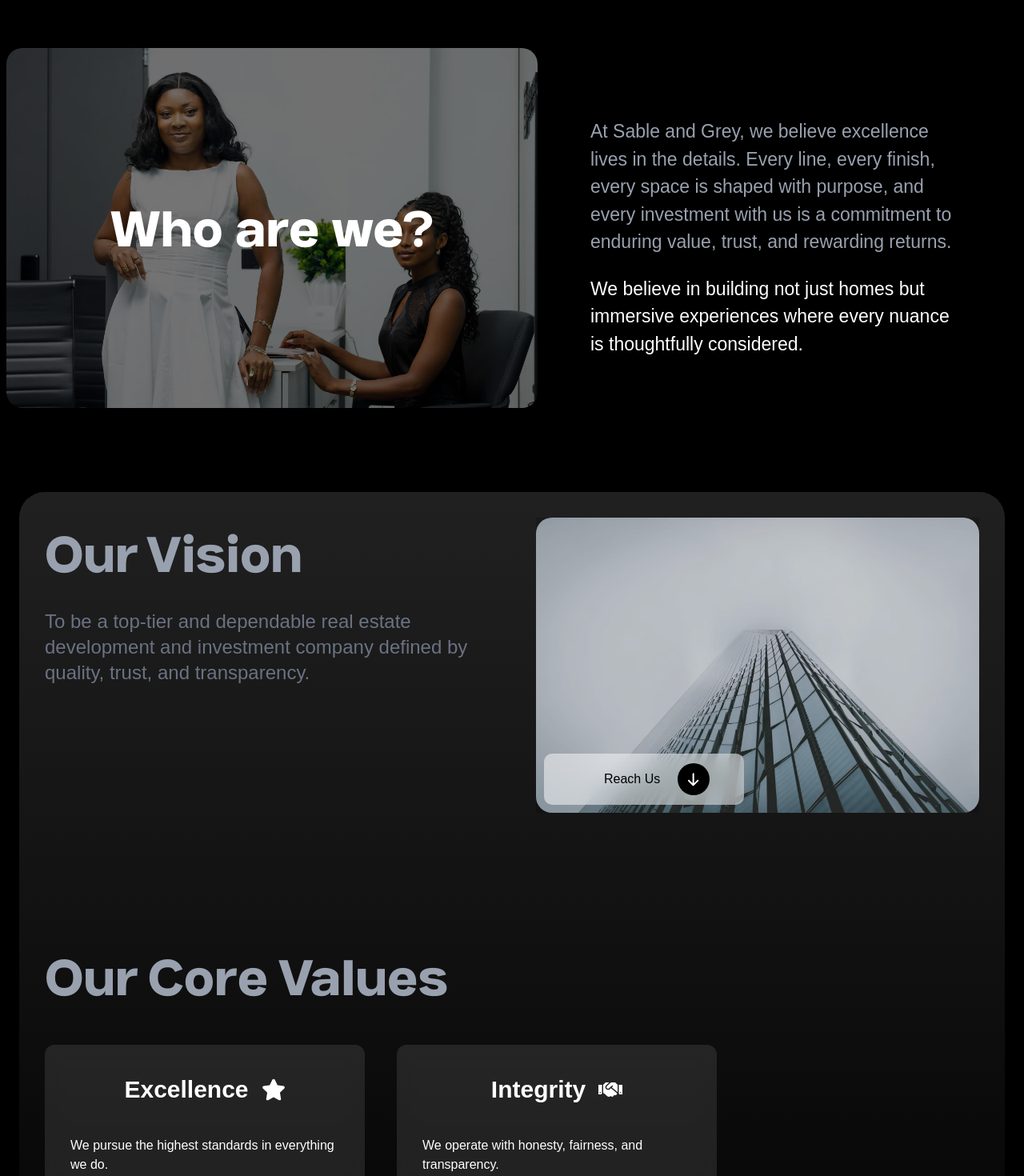
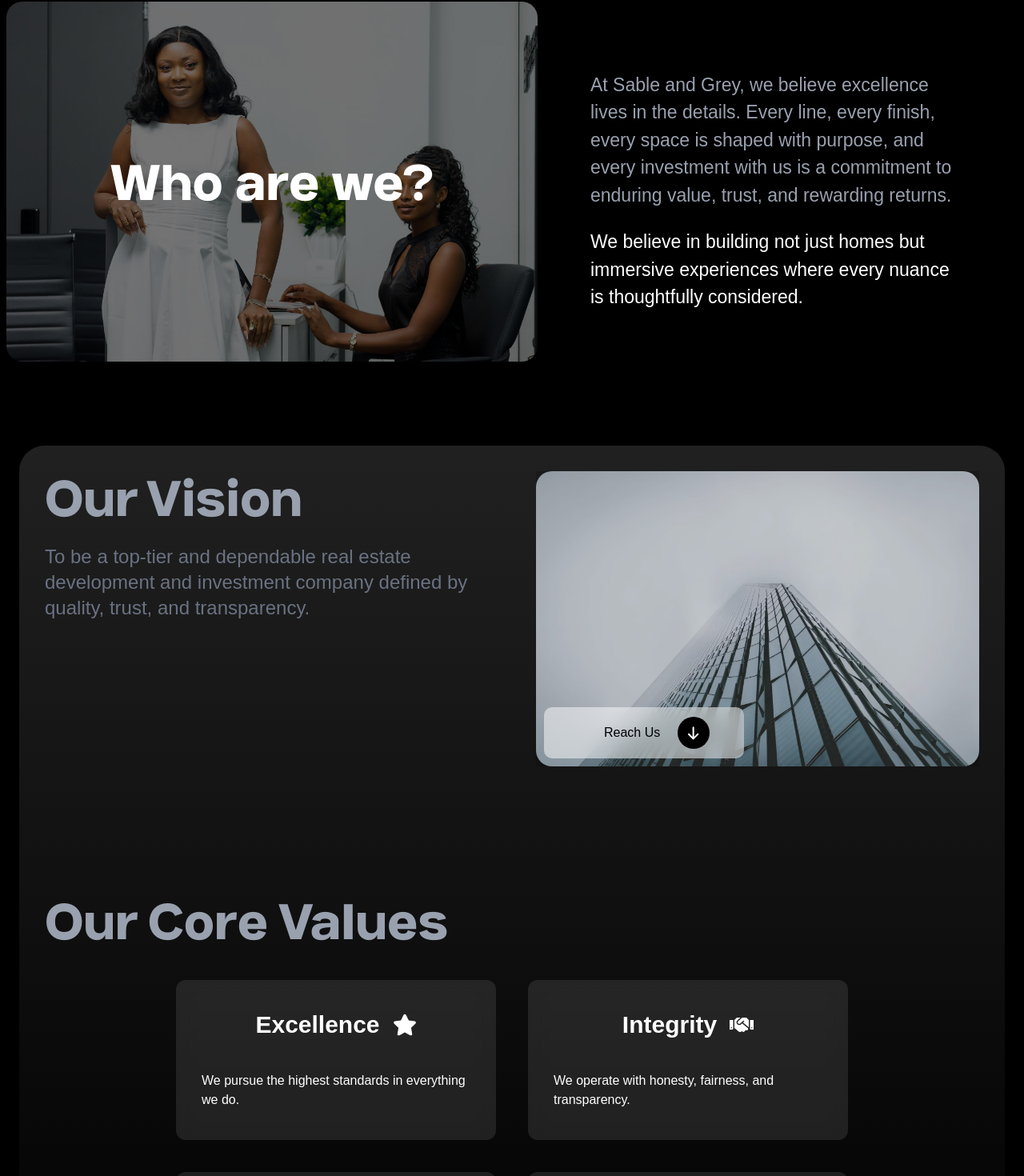
Before and after one commit to Sable-Grey/sable-grey-web, a Next.js app: page / in a window 1280 px wide. Shown: the part 805-2275 px from the top of the page at 80% size. Built offline with nearby package versions, Linux system fonts and the light colour scheme.

Commit message:
Modified

```diff
--- a/src/app/layout.tsx
+++ b/src/app/layout.tsx
@@ -44,7 +44,7 @@
     googleBot: {
       index: true,
       follow: true,
-      //@ts-ignore
+      //@ts-expect-error
       maxVideoPreview: -1,
       maxImagePreview: "large",
       maxSnippet: -1,
--- a/src/app/page.tsx
+++ b/src/app/page.tsx
@@ -104,7 +104,7 @@
 
       <main>
         {/* Hero section */}
-        <div id="home" className="h-full sm:h-screen 2xl:h-full relative">
+        <div id="home" className="size-full md:h-screen lg:h-full relative">
           <div className="size-full flex flex-col items-center justify-evenly gap-[40px] sticky pt-40 z-20">
             <div className="w-full lg:w-[52.25rem] flex flex-col items-center justify-center">
               <h1 className="text-[4.124rem] md:text-[6.25rem] lg:text-[11.5rem] font-bold leading-[90px] lg:leading-[190px] uppercase text-center mb-[24px]">
@@ -179,20 +179,20 @@
           {sliderImages.map((image, idx) => (
             <div
               key={idx}
-              className={`w-full h-screen 2xl:h-full absolute top-0 left-0 inset-0 transition-opacity duration-1000 ease-in-out hidden sm:block ${
+              className={`size-full md:h-screen lg:h-full absolute top-0 left-0 inset-0 transition-opacity duration-1000 ease-in-out hidden sm:block ${
                 idx === currentImageIndex ? "opacity-100" : "opacity-0"
               }`}
               style={{
                 backgroundImage: `url(${image.src})`,
                 backgroundSize: "cover",
-                backgroundPosition: idx === 0 ? "50% 36%" : "center",
+                backgroundPosition: idx === 0 ? "50% 33%" : "center",
                 backgroundRepeat: "no-repeat",
               }}
             />
           ))}
 
           <div
-            className="w-full h-full sm:h-screen absolute top-0 left-0 block sm:hidden"
+            className="size-full md:h-screen lg:h-full absolute top-0 left-0 block sm:hidden"
             style={{
               backgroundImage: `url(/images/slider/image-1.avif)`,
               backgroundSize: "cover",
@@ -216,7 +216,7 @@
               className="w-full lg:w-[350px] h-[300px] sm:h-[450px] rounded-lg lg:rounded-none grow relative flex items-center justify-center"
             >
               <div className="z-10">
-                <h2 className="w-full text-white text-3xl lg:text-[60px] text-center">
+                <h2 className="w-full text-white text-[20px] md:text-4xl lg:text-[60px] text-center">
                   Who are we?
                 </h2>
               </div>
@@ -243,7 +243,7 @@
             <div className="w-full h-auto bg-gradient-to-b from-[#51515166] to-[#FFFFFF00] rounded-lg md:rounded-4xl p-2 sm:p-8">
               <div className="flex flex-col xl:flex-row gap-15 mb-40">
                 <div className="w-full sm-w-auto flex flex-col gap-6 md:grow">
-                  <h2 className="w-full text-gray-400 text-[20px] lg:text-[60px]">
+                  <h2 className="w-full text-gray-400 text-[20px] md:text-4xl lg:text-[60px]">
                     Our Vision
                   </h2>
 
@@ -288,11 +288,11 @@
               </div>
 
               <div className="w-full">
-                <h2 className="w-full text-gray-400 text-[20px] lg:text-[60px] mb-10">
+                <h2 className="w-full text-gray-400 text-[20px] md:text-4xl lg:text-[60px] mb-10">
                   Our Core Values
                 </h2>
 
-                <div className="w-full flex flex-col sm:flex-row items-center gap-10 flex-wrap">
+                <div className="w-full flex flex-col md:flex-row items-start justify-start md:items-center md:justify-center gap-10 flex-wrap">
                   {coreValues.map((value, idx) => (
                     <div
                       key={idx}
```
Also changed, not shown: public/images/og-image.jpg (added).
